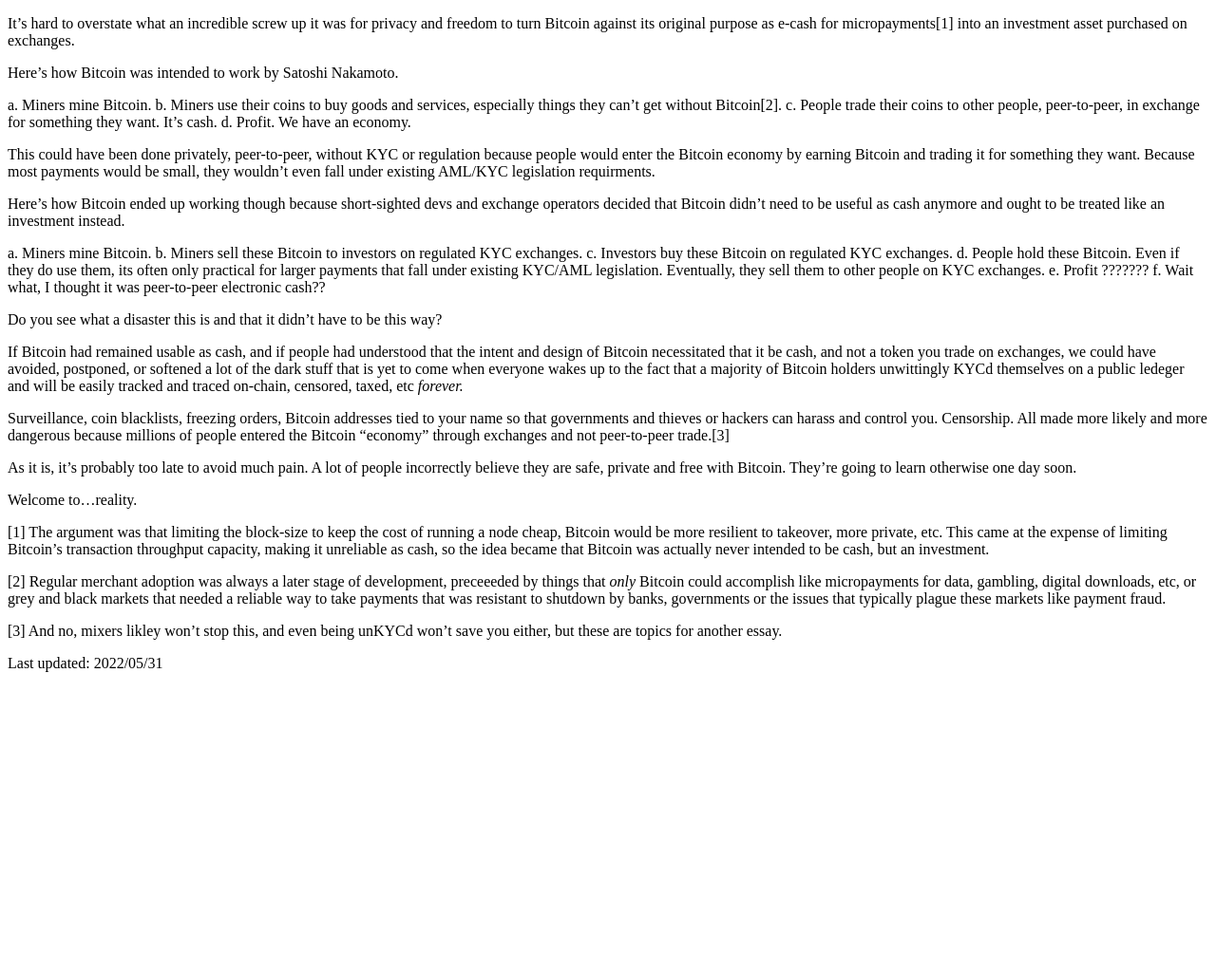
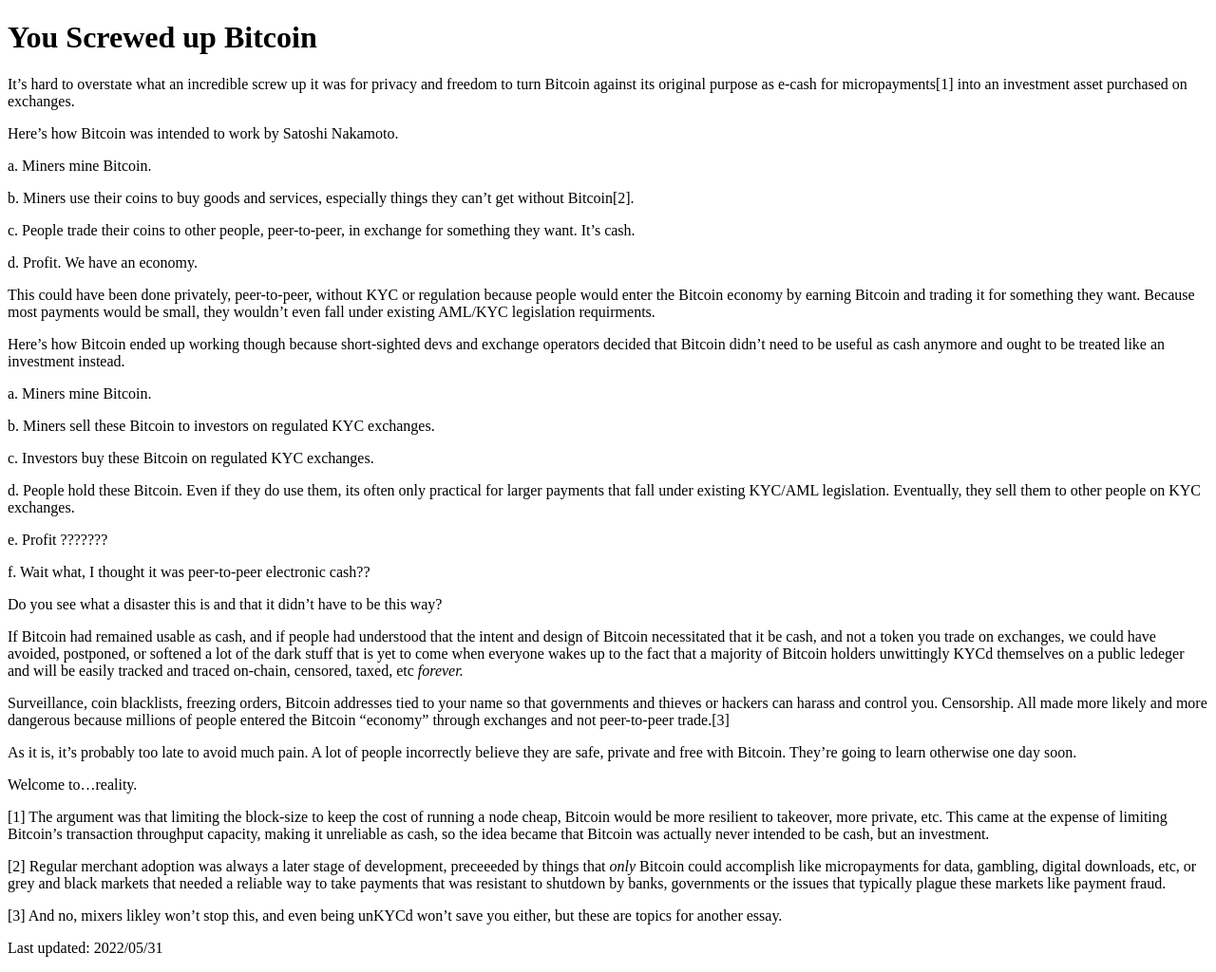
Before and after one commit to 0x000m/0x000m.github.io, a Jekyll site: the page built from _posts/2022-05-31-btc.md, in a window 1280 px wide. Shown: the whole page at 95% size. Built offline with Jekyll 4.4.1, drawn with Linux system fonts in a browser that asks for light colours; our own code applies the rules of GitHub Pages for plain Markdown files; before the commit the page ends 900 px from its top, so only the background shows below that.

Commit message:
Update 2022-05-31-btc.md

```diff
--- a/_posts/2022-05-31-btc.md
+++ b/_posts/2022-05-31-btc.md
@@ -1,6 +1,9 @@
 ---
 title: You screwed up Bitcoin
 ---
+
+# You Screwed up Bitcoin
+
 It’s hard to overstate what an incredible screw up it was for privacy and
 freedom to turn Bitcoin against its original purpose as e-cash for
 micropayments[1] into an investment asset purchased on exchanges.
@@ -8,10 +11,13 @@
 Here’s how Bitcoin was intended to work by Satoshi Nakamoto.
 
 a. Miners mine Bitcoin.
+
 b. Miners use their coins to buy goods and services, especially things they
    can't get without Bitcoin[2].
+
 c. People trade their coins to other people, peer-to-peer, in exchange for
    something they want. It's cash.
+
 d. Profit. We have an economy.
 
 This could have been done privately, peer-to-peer, without KYC or
@@ -24,12 +30,17 @@
 anymore and ought to be treated like an investment instead.
 
 a. Miners mine Bitcoin.
+
 b. Miners sell these Bitcoin to investors on regulated KYC exchanges.
+
 c. Investors buy these Bitcoin on regulated KYC exchanges.
+
 d. People hold these Bitcoin. Even if they do use them, its often only
    practical for larger payments that fall under existing KYC/AML
    legislation. Eventually, they sell them to other people on KYC exchanges.
+
 e. Profit ???????
+
 f. Wait what, I thought it was peer-to-peer electronic cash??
 
 Do you see what a disaster this is and that it didn't have to be this way?
```
